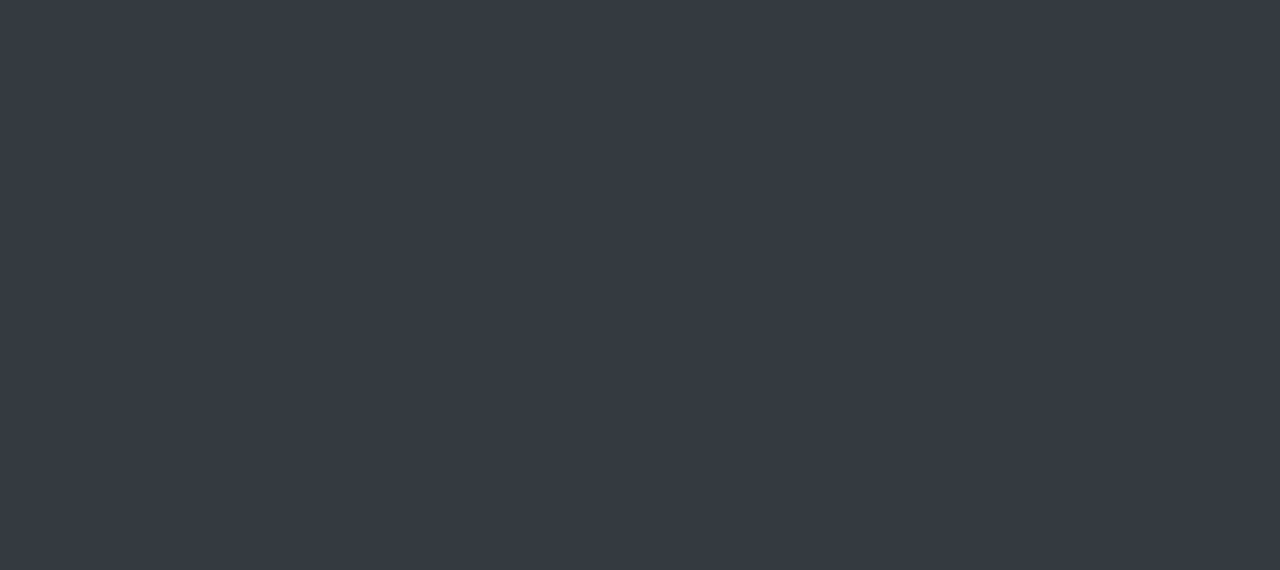
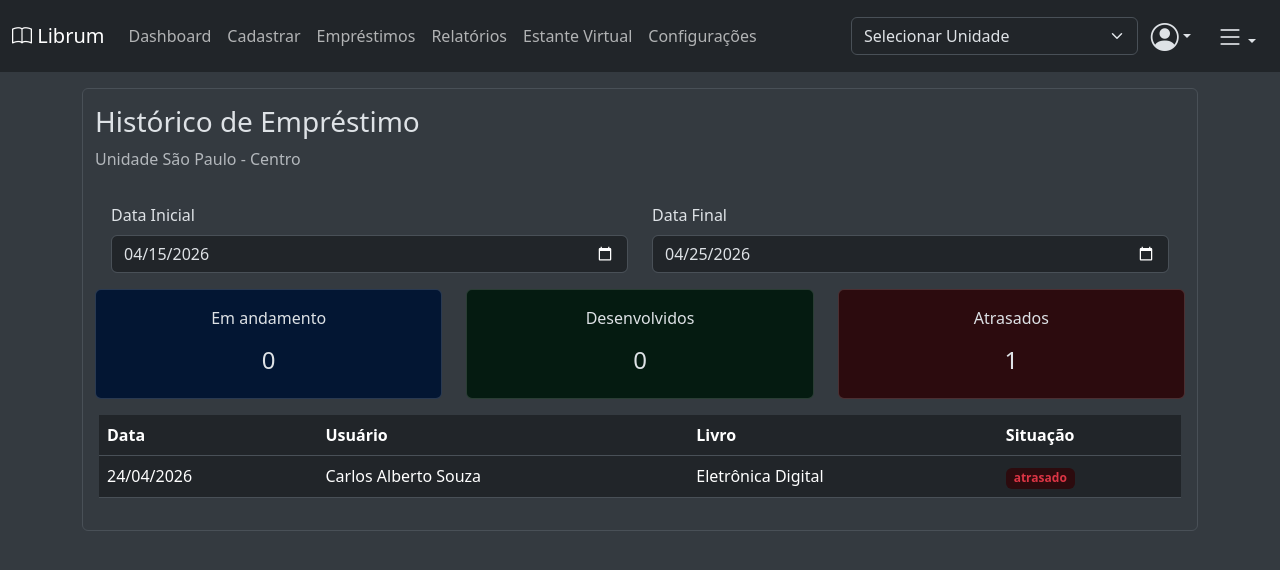
Before and after one commit to Librum-SGB/FRONT, an Angular app in the folder Librum/: page /historicoEmprestimo in a window 1280 px wide. Before the commit this address led to /. Shown: the top 570 px of the page. Built offline with nearby package versions, Linux system fonts and the light colour scheme.

Commit message:
feat : histórico de emprestimo feito,dashboard com nome dos cards feito, enum de status emprestimo,navbar com link correto

```diff
--- a/Librum/src/app/app.routes.ts
+++ b/Librum/src/app/app.routes.ts
@@ -6,6 +6,7 @@ import { TelaLoginComponent } from './pages/tela-login/tela-login';
 import { EditarExcluirMaterial } from './pages/editar-excluir-material/editar-excluir-material';
 import { EsqueciSenhaComponent } from './pages/esqueci-senha/esqueci-senha';
 import { CadastroBibliotecariaComponent } from './pages/cadastro-bibliotecaria/cadastro-bibliotecaria';
+import { HistorioEmprestimo } from './pages/historio-emprestimo/historio-emprestimo';
 
 export const routes: Routes = [
   { path: '', component: TelaLoginComponent },
@@ -15,4 +16,5 @@ export const routes: Routes = [
   { path: 'cadastrarMaterial', component: CadastrarMaterial },
   { path: 'editarExcluirMaterial', component: EditarExcluirMaterial },
   { path: 'cadastro-bibliotecaria', component: CadastroBibliotecariaComponent },
+  { path: 'historicoEmprestimo', component: HistorioEmprestimo },
 ];
--- /dev/null
+++ b/Librum/src/app/enum/status-emprestimo.enum.ts
@@ -0,0 +1,5 @@
+export enum StatusEmprestimo {
+  ANDAMENTO = 'andamento',
+  DEVOLVIDO = 'devolvido',
+  ATRASADO = 'atrasado',
+}
--- a/Librum/src/app/pages/dashboard/dashboard.html
+++ b/Librum/src/app/pages/dashboard/dashboard.html
@@ -1,22 +1,22 @@
 <main>
   <section class="row mt-3 row-gap-2 ">
     <div class="col-sm-6 col-md-3">
-      <app-card-informativo titulo="teste" valor="1203" classe="bg-verde">
+      <app-card-informativo titulo="Alunos Cadastrados" valor="1203" classe="bg-verde">
         <i class="bi bi-people-fill fs-1"></i>
       </app-card-informativo>
     </div>
     <div class="col-sm-6 col-md-3">
-      <app-card-informativo titulo="teste22" valor="1203" classe="bg-azul-escuro">
+      <app-card-informativo titulo="Livros nos acrevos" valor="1203" classe="bg-azul-escuro">
         <i class="bi bi-book fs-1"></i>
       </app-card-informativo>
     </div>
     <div class="col-sm-6 col-md-3">
-      <app-card-informativo titulo="teste" valor="1203" classe="bg-azul-claro">
+      <app-card-informativo titulo="Emprestimos ativos" valor="1203" classe="bg-azul-claro">
         <i class="bi bi-arrow-clockwise fs-1"></i>
       </app-card-informativo>
     </div>
     <div class="col-sm-6 col-md-3">
-      <app-card-informativo titulo="teste" valor="1203" classe="bg-laranja">
+      <app-card-informativo titulo="A vencer" valor="1203" classe="bg-laranja">
         <i class="bi bi-exclamation-circle fs-1"></i>
       </app-card-informativo>
     </div>
--- /dev/null
+++ b/Librum/src/app/pages/historio-emprestimo/historio-emprestimo.html
@@ -0,0 +1,58 @@
+<main class="container border border-1 py-3  rounded-2">
+  <div class="row">
+    <div class="col-12">
+      <h3>Histórico de Empréstimo</h3>
+      <p class="text-muted">Unidade São Paulo - Centro</p>
+    </div>
+  </div>
+  <div class="row px-3 mt-3">
+    <div class="col-sm-12 col-md-6">
+      <label for="dataInicial" class="form-label">Data Inicial</label>
+      <input type="date" id="dataInicial" class="form-control" [(ngModel)]="dataInicial" (change)="filtarLista()">
+    </div>
+    <div class="col-sm-12 col-md-6">
+      <label for="dataFinal" class="form-label">Data Final</label>
+      <input type="date" id="dataFinal" class="form-control" [(ngModel)]="dataFinal" (change)="filtarLista()">
+    </div>
+  </div>
+  <div class="row row-gap-3 mt-3">
+    <div class="col-sm-12 col-md-4">
+      <app-card-status titulo="Em andamento"
+        [conteudo]="listaFiltrada.filter((emp)=> emp.status == statusEmprestimo.ANDAMENTO).length.toString()"
+        classe="bg-primary-subtle" />
+    </div>
+    <div class="col-sm-12 col-md-4">
+      <app-card-status titulo="Desenvolvidos"
+        [conteudo]="listaFiltrada.filter((emp)=> emp.status == statusEmprestimo.DEVOLVIDO).length.toString()" />
+    </div>
+    <div class="col-sm-12 col-md-4">
+      <app-card-status titulo="Atrasados"
+        [conteudo]="listaFiltrada.filter((emp)=> emp.status == statusEmprestimo.ATRASADO).length.toString()"
+        classe="bg-danger-subtle" />
+    </div>
+  </div>
+  <div class="row px-3">
+    <table class="table table-responsive mt-3">
+      <thead>
+        <tr>
+          <th>Data</th>
+          <th>Usuário</th>
+          <th>Livro</th>
+          <th>Situação</th>
+        </tr>
+      </thead>
+      <tbody>
+        <tr *ngFor="let item of listaFiltrada">
+          <td>{{ item.data }}</td>
+          <td>{{ item.usuario }}</td>
+          <td>{{ item.livro }}</td>
+          <td>
+            <span class="badge" [ngClass]="getBadge(item.status)">
+              {{ item.status }}
+            </span>
+          </td>
+        </tr>
+      </tbody>
+    </table>
+  </div>
+</main>
--- /dev/null
+++ b/Librum/src/app/pages/historio-emprestimo/historio-emprestimo.ts
@@ -0,0 +1,80 @@
+import { Component, OnInit } from '@angular/core';
+import { FormsModule } from '@angular/forms';
+import { CardStatus } from '../../shared/component/card/card-status/card-status';
+import { CommonModule } from '@angular/common';
+import { StatusEmprestimo } from '../../enum/status-emprestimo.enum';
+
+@Component({
+  selector: 'app-historio-emprestimo',
+  imports: [FormsModule, CardStatus, CommonModule],
+  templateUrl: './historio-emprestimo.html',
+  styleUrl: './historio-emprestimo.scss',
+})
+export class HistorioEmprestimo implements OnInit {
+  ngOnInit(): void {
+    this.filtarLista();
+  }
+
+  public dataInicial: string = this.formatarData(this.dataMenosDias(10));
+  public dataFinal: string = this.formatarData(new Date());
+  public statusEmprestimo = StatusEmprestimo;
+  lista = [
+    {
+      data: '09/11/2025',
+      usuario: 'João Pedro Silva',
+      livro: 'Programação em Python',
+      status: StatusEmprestimo.ANDAMENTO,
+    },
+    {
+      data: '07/11/2025',
+      usuario: 'Maria Eduarda Santos',
+      livro: 'Gestão de Projetos',
+      status: StatusEmprestimo.DEVOLVIDO,
+    },
+    {
+      data: '24/04/2026',
+      usuario: 'Carlos Alberto Souza',
+      livro: 'Eletrônica Digital',
+      status: StatusEmprestimo.ATRASADO,
+    },
+  ];
+  public listaFiltrada = this.lista;
+
+  converterData(data: string): Date {
+    const [dia, mes, ano] = data.split('/');
+    return new Date(`${ano}-${mes}-${dia}`);
+  }
+
+  filtarLista() {
+    this.listaFiltrada = this.lista.filter((emp) => {
+      const data = this.converterData(emp.data);
+      const inicio = new Date(this.dataInicial);
+      const fim = new Date(this.dataFinal);
+
+      return data >= inicio && data <= fim;
+    });
+  }
+
+  getBadge(status: string): string {
+    switch (status) {
+      case StatusEmprestimo.ANDAMENTO:
+        return 'bg-primary-subtle text-primary';
+      case StatusEmprestimo.DEVOLVIDO:
+        return 'bg-success-subtle text-success';
+      case StatusEmprestimo.ATRASADO:
+        return 'bg-danger-subtle text-danger';
+      default:
+        return 'bg-secondary-subtle text-secondary';
+    }
+  }
+
+  dataMenosDias(dias: number): Date {
+    const data = new Date();
+    data.setDate(data.getDate() - dias);
+    return data;
+  }
+
+  formatarData(data: Date): string {
+    return data.toISOString().split('T')[0];
+  }
+}
--- a/Librum/src/app/shared/component/navbar/navbar.html
+++ b/Librum/src/app/shared/component/navbar/navbar.html
@@ -131,7 +131,7 @@
           </li>
 
           <li>
-            <a class="dropdown-item d-flex align-items-center gap-2" href="#">
+            <a class="dropdown-item d-flex align-items-center gap-2" routerLink="/historicoEmprestimo">
               <i class="bi bi-clock-history text-primary"></i>
               Histórico de Empréstimos
             </a>
```
Also changed, not shown: Librum/src/app/pages/historio-emprestimo/historio-emprestimo.scss (added), 1 other file (tests, documents, lock files or other folders).
